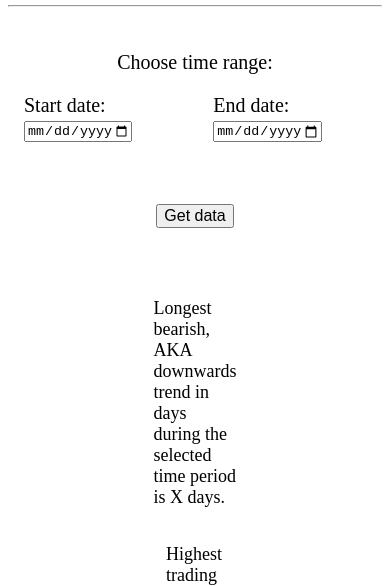
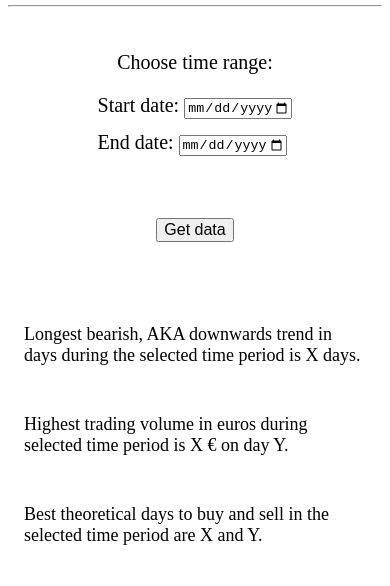
Before and after one commit to Johuotar/Johuotar.github.io, a plain HTML site: page BitTracker/index.html in a window 390 px wide. Shown: the part 240-826 px from the top of the page. Drawn offline with nearby package versions, Linux system fonts and the light colour scheme.

Commit message:
responsiveness, change to single column if < 1k px

```diff
--- a/BitTracker/css/styles.css
+++ b/BitTracker/css/styles.css
@@ -13,9 +13,23 @@
 .rows {
   display: flex;
   flex-direction: row;
+  justify-content: space-between;
+  gap: 12px;
+}
+
+/* Responsive - makes a one column layout instead of a multi-column layout */
+@media (max-width: 1000px) {
+  .rows {
+    flex-direction: column;
+  }
 }
 
 .selection {
+  padding-left: 1rem;
+  padding-right: 1rem;
+}
+
+.padding {
   padding-left: 1rem;
   padding-right: 1rem;
 }
--- a/BitTracker/index.html
+++ b/BitTracker/index.html
@@ -53,7 +53,8 @@
     </div>
         <!-- Time selection ends -->
 
-    <div class="centered">
+    <div class="padding">
+    <div class="rows">
         <!-- Errors will be shown in error element -->
         <p id="error_ele" class="result"></p>
         <!-- Results -->
@@ -68,6 +69,7 @@
         <p id="best_dates_ele" class="result">
             Best theoretical days to buy and sell in the selected time period are X and Y.
         </p>
+    </div>
     </div>
 
     <div class="chart">
--- a/BitTracker/js/script.js
+++ b/BitTracker/js/script.js
@@ -165,8 +165,6 @@
             priceData.datasets[0]["data"].push(dailyPrices[i])
             volumeData.datasets[0]["data"].push(dailyVolumes[i])
         }
-        // update charts
-        updateCharts()
 
         // Get longest bearish trend in days and the start and end date of the trend
         let previousPrice = 0;
@@ -216,6 +214,9 @@
         newDate = new Date(closestTimePoints[startEndDate[1]]);
         SellDay = newDate.toUTCString()
 
+        // update charts with price and trade volume information
+        updateCharts()
+        // update text elements with points of interest in the data
         updateInsights(trendLengthMax, trendIndex, highestTradingDay, highestTradingVolume, highestMultiplier, buyDay, SellDay)
     }
 
```
